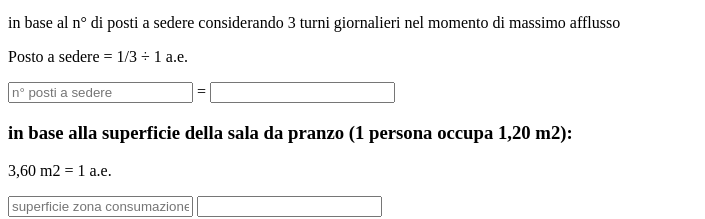
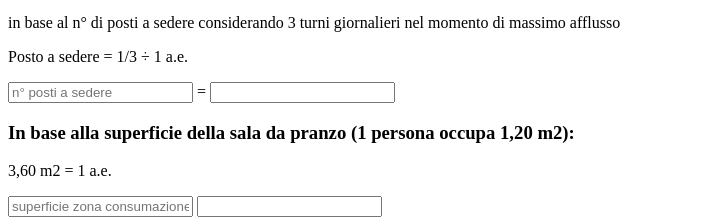
Before and after one commit to garpez21/zetaplast, a plain HTML site: page index.html in a window 1280 px wide. Shown: the part 2461-2680 px from the top of the page, without its empty margins (0-705 px from the left). Drawn offline with Linux system fonts and the light colour scheme.

Commit message:
Update index.html
In base alla sup... maiuscolo

```diff
--- a/index.html
+++ b/index.html
@@ -209,7 +209,7 @@
                     <input type="text" readonly class="result" name="" />
                 </div>
                 <div class="section-calc-formula" data-formula="B/3">
-                    <h3>in base alla superficie della sala da pranzo (1 persona occupa 1,20 m2):</h3>
+                    <h3>In base alla superficie della sala da pranzo (1 persona occupa 1,20 m2):</h3>
                     <p>3,60 m2 = 1 a.e.</p>
                     <input type="text" class="B" placeholder="superficie zona consumazione pasti mq" name="" />
                     <input type="text" readonly class="result" name="" />
```
